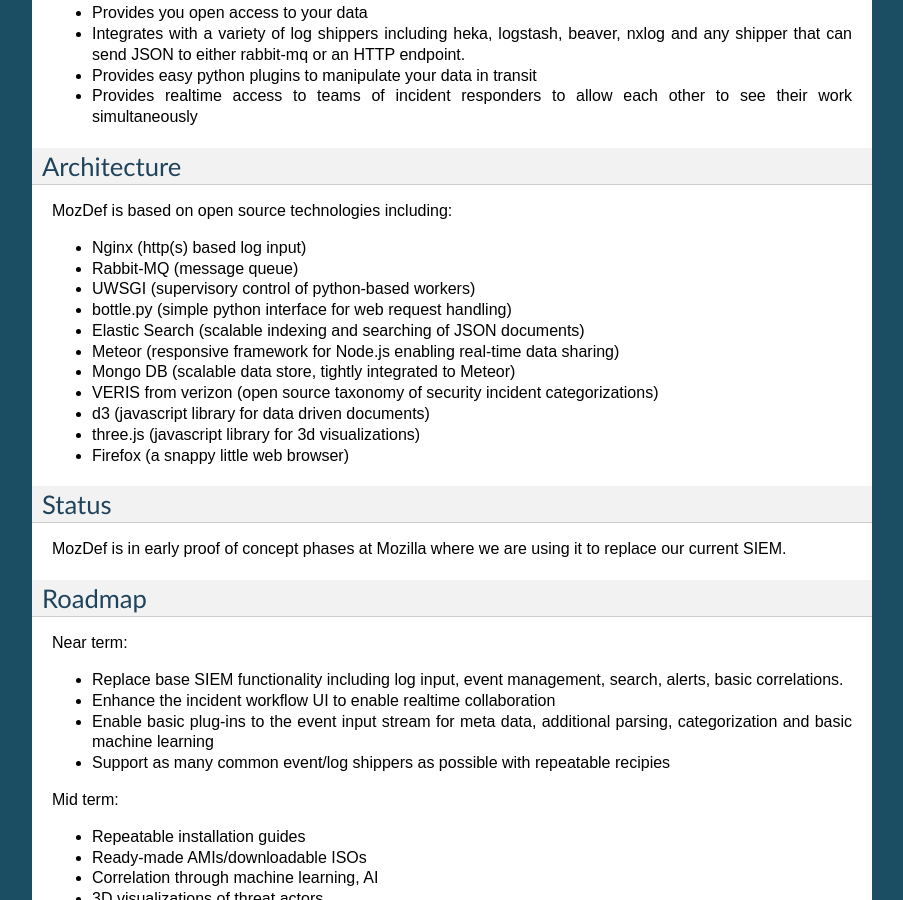
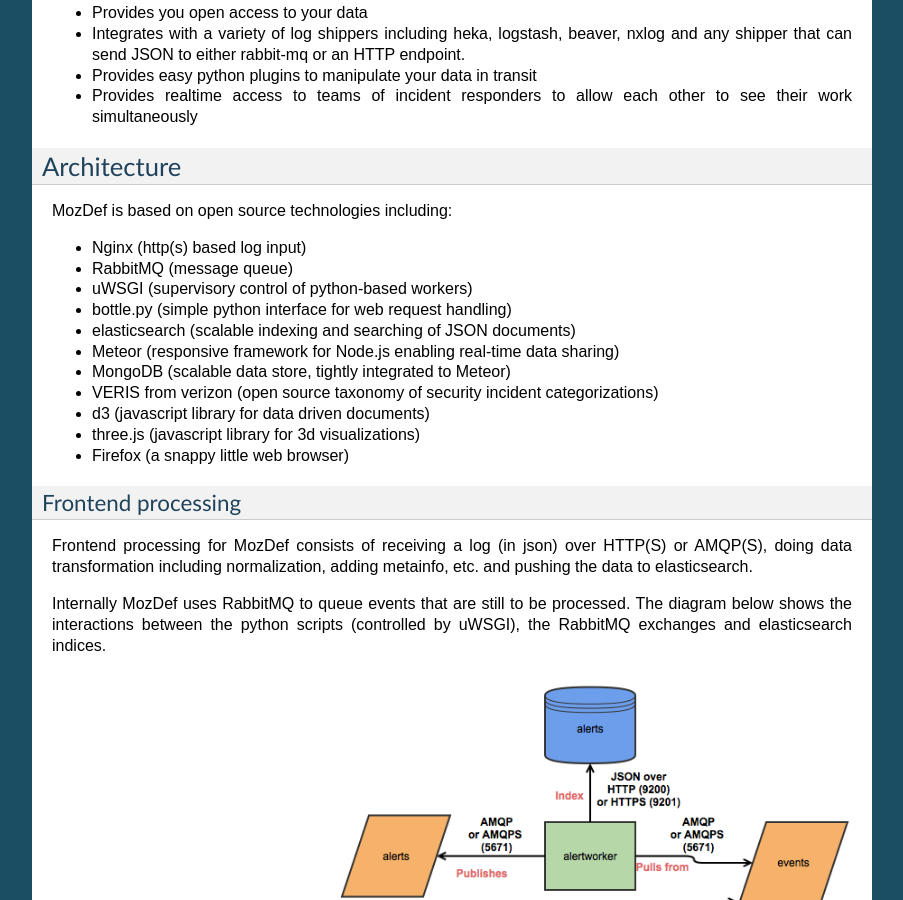
Before and after one commit to mozilla/MozDef, a Sphinx documentation site: the page built from docs/source/overview.rst, in a window 1280 px wide and 900 px high, scrolled down 922 px. Shown: the whole window, without its empty margins (198-1101 px from the left). Built offline with Sphinx 7.4.7, drawn with Linux system fonts in a browser that asks for light colours.

Commit message:
averez-docs: add documentation for frontend processing

```diff
--- a/docs/source/overview.rst
+++ b/docs/source/overview.rst
@@ -51,16 +51,29 @@
 MozDef is based on open source technologies including:
 
 * Nginx (http(s) based log input)
-* Rabbit-MQ (message queue)
-* UWSGI (supervisory control of python-based workers)
+* RabbitMQ (message queue)
+* uWSGI (supervisory control of python-based workers)
 * bottle.py (simple python interface for web request handling)
-* Elastic Search (scalable indexing and searching of JSON documents)
+* elasticsearch (scalable indexing and searching of JSON documents)
 * Meteor (responsive framework for Node.js enabling real-time data sharing)
-* Mongo DB (scalable data store, tightly integrated to Meteor)
+* MongoDB (scalable data store, tightly integrated to Meteor)
 * VERIS from verizon (open source taxonomy of security incident categorizations)
 * d3 (javascript library for data driven documents)
 * three.js (javascript library for 3d visualizations)
 * Firefox (a snappy little web browser)
+
+Frontend processing
+*******************
+
+Frontend processing for MozDef consists of receiving a log (in json) over HTTP(S) or AMQP(S),
+doing data transformation including normalization, adding metainfo, etc. and pushing
+the data to elasticsearch.
+
+Internally MozDef uses RabbitMQ to queue events that are still to be processed.
+The diagram below shows the interactions between the python scripts (controlled by uWSGI),
+the RabbitMQ exchanges and elasticsearch indices.
+
+.. image:: images/frontend_processing.png
 
 Status
 ------
```
Also changed, not shown: docs/source/images/frontend_processing.png (added), 1 other file.
